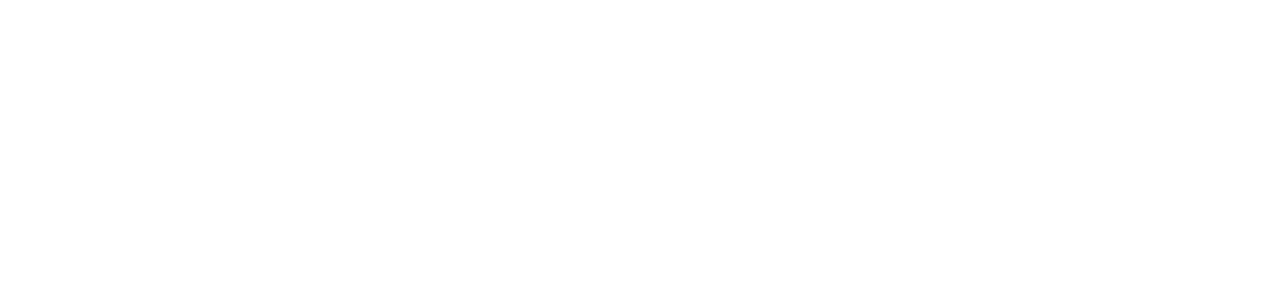
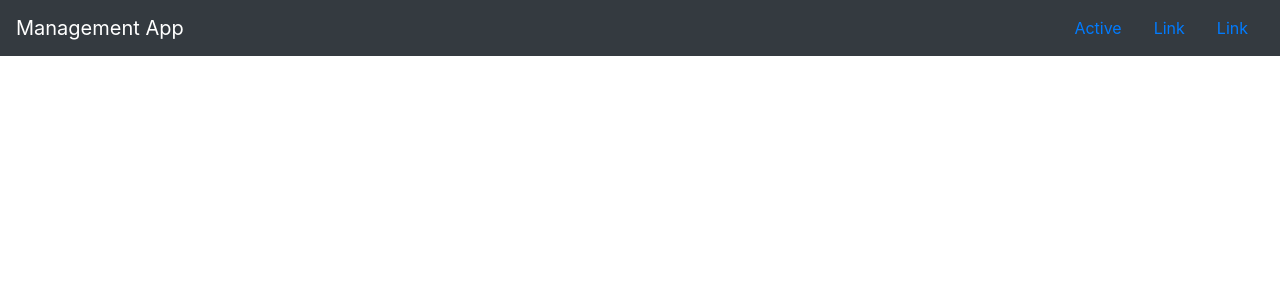
Before and after one commit to sedc-codecademy/angular-team-g8, an Angular app: page / in a window 1280 px wide. Shown: the top 300 px of the page. Built offline with nearby package versions, Linux system fonts and the light colour scheme.

Commit message:
Implemented bootstrap, tested with a faux header

```diff
--- a/src/app/app.component.html
+++ b/src/app/app.component.html
@@ -1 +1,17 @@
-<router-outlet></router-outlet>
+<router-outlet>
+  <nav class="navbar navbar-dark bg-dark">
+    <a class="navbar-brand" href="#">Management App</a>
+
+    <ul class="nav">
+      <li class="nav-item">
+        <a class="nav-link" href="#">Active</a>
+      </li>
+      <li class="nav-item">
+        <a class="nav-link" href="#">Link</a>
+      </li>
+      <li class="nav-item">
+        <a class="nav-link" href="#">Link</a>
+      </li>
+    </ul>
+  </nav>
+</router-outlet>
```
